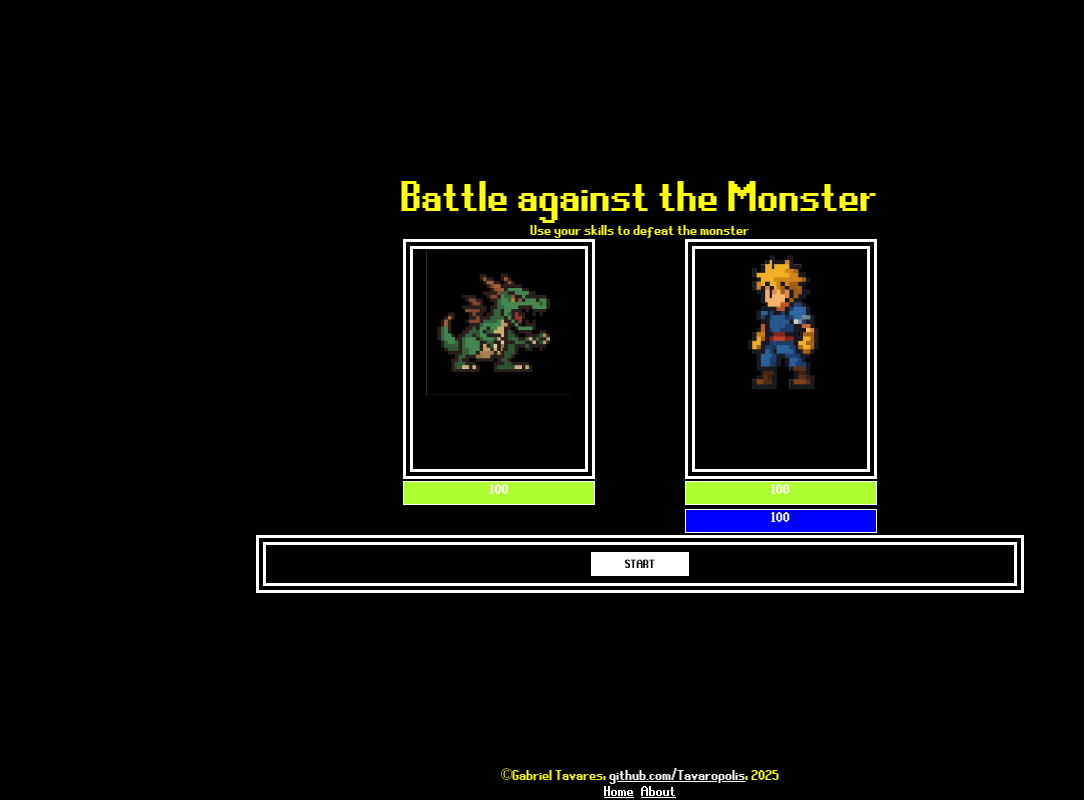
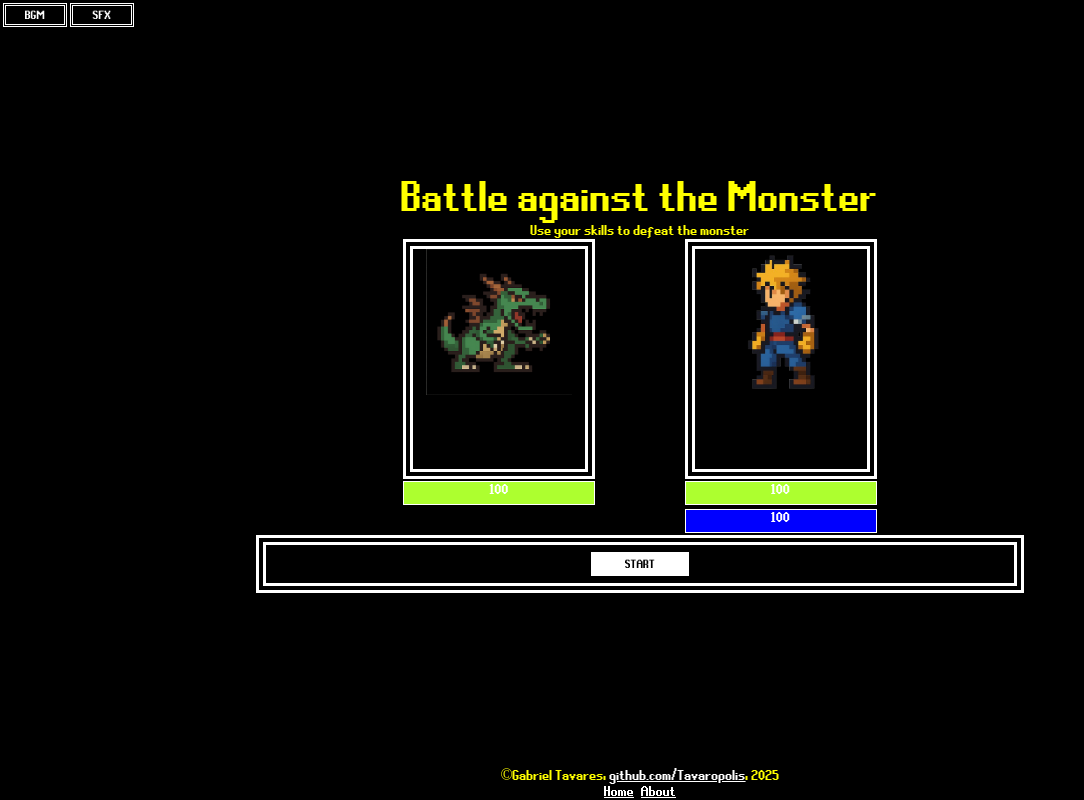
Before and after one commit to Tavaropolis/batalha-contra-monstro-svelte5, a SvelteKit app: page / in a window 1280 px wide. Shown: the whole page, without its empty margins (0-1084 px from the left). Built offline with nearby package versions, Linux system fonts and the light colour scheme; a web font is replaced by a local one.

Commit message:
feat: mute option for sfx and bgm

```diff
--- a/src/interfaces/game.ts
+++ b/src/interfaces/game.ts
@@ -3,7 +3,9 @@ interface GameStats {
     heroVictory: boolean,
     heroGiveUp: boolean,
     monsterVictory: boolean,
-    turnCounter: number
+    turnCounter: number,
+    isBgmActive: boolean,
+    isSfxActive: boolean
 }
 
 interface Sfx {
--- a/src/routes/+page.svelte
+++ b/src/routes/+page.svelte
@@ -18,7 +18,9 @@ let gameStats: GameStats = $state({
     heroVictory: false,
     heroGiveUp: false,
     monsterVictory: false,
-    turnCounter: 1
+    turnCounter: 1,
+    isBgmActive: true,
+    isSfxActive: true
 })
 
 let monsterLife: number = $state(100);
@@ -324,6 +326,21 @@ let gameStart = (() => {
     bgmSong.play();
 })
 
+let bgmVolume = (() => {
+    gameStats.isBgmActive = !gameStats.isBgmActive;
+    gameStats.isBgmActive? bgmSong.volume = 1.0 : bgmSong.volume = 0.0;
+})
+
+let sfxVolume = (() => {
+    gameStats.isSfxActive = !gameStats.isSfxActive;
+
+    if(gameStats.isSfxActive) {
+        for(let sfx of sfxList) sfx.htmlElement!.volume = 1.0;
+    } else {
+        for(let sfx of sfxList) sfx.htmlElement!.volume = 0.0;
+    }
+})
+
 let playSfx = ((id: String) => {
     for(let sfx of sfxList) {
         if(sfx.id === id) {
@@ -382,6 +399,10 @@ $effect(() => {
 
 </script>
 <div bind:this={ mainPage } class="main-page">
+    <nav>
+        <button onclick="{bgmVolume}" class:button-inactive={!gameStats.isBgmActive}>BGM</button>
+        <button onclick="{sfxVolume}" class:button-inactive={!gameStats.isSfxActive}>SFX</button>
+    </nav>
     <main>
         <h1>Battle against the Monster</h1>
         <p>Use your skills to defeat the monster</p>
@@ -474,6 +495,23 @@ main {
     flex-direction: column;
     justify-content: center;
     align-items: center;
+}
+
+nav {
+    position: absolute;
+    top: 3px;
+    left: 3px
+}
+
+nav button {
+    color: white;
+    background-color: black;
+    border: 3px double white;
+}
+
+.button-inactive {
+    color: grey;
+    border: 3px double grey;
 }
 
 main h1 {
```
